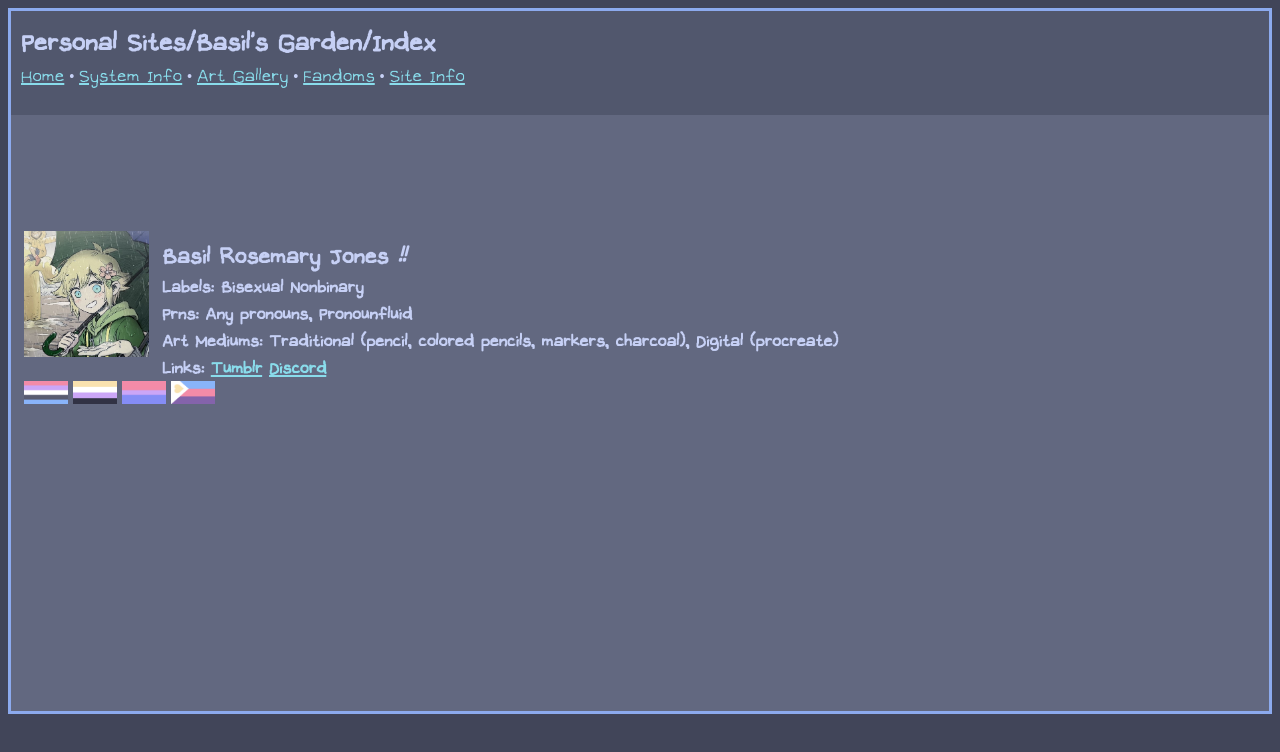
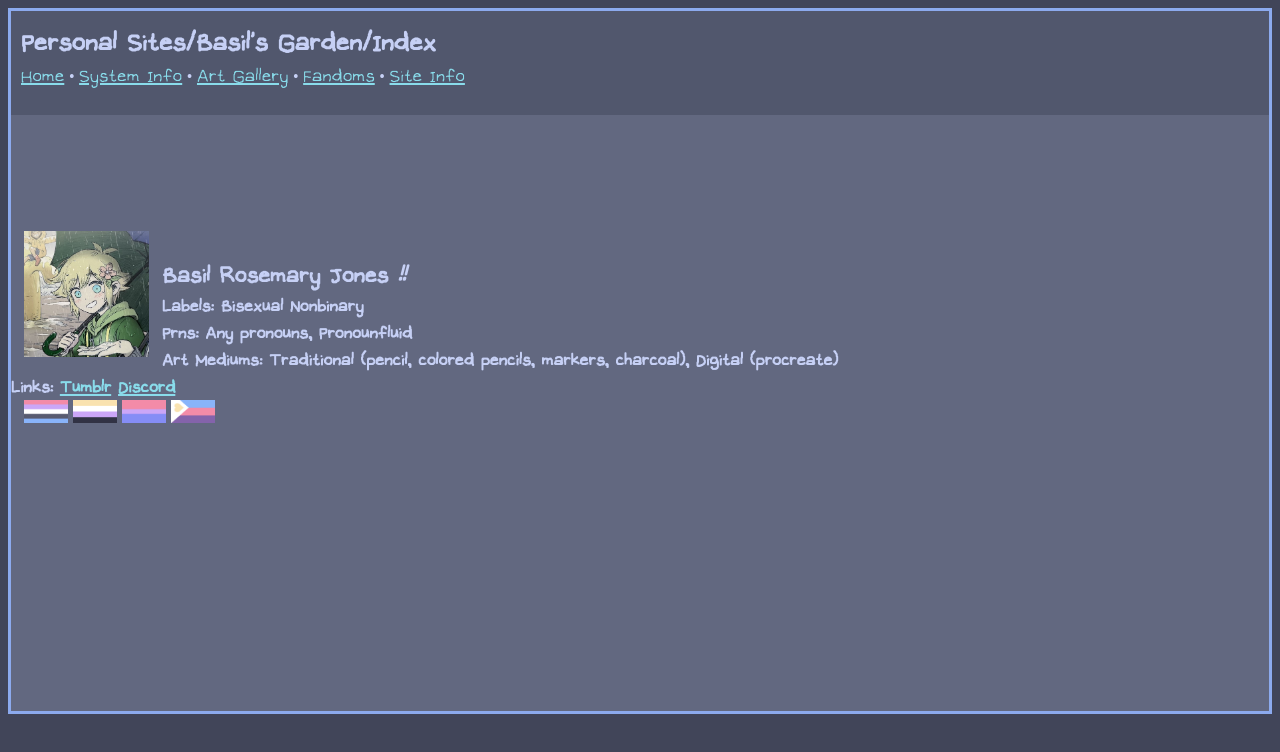
Before and after one commit to Clara81221/meowmeowmewo, a plain HTML site: page index.html in a window 1280 px wide. Drawn offline with nearby package versions, Linux system fonts and the light colour scheme.

Commit message:
aaaaaaaaaaaaaa

```diff
--- a/index.html
+++ b/index.html
@@ -95,7 +95,7 @@ function copyToClipboard(element) {
   </header>
     <main>
       <img src="./images/pfp.png" width=10% height=10% style="float:left;margin-left:1%;margin-right:1%;margin-top:7.5%">
-      <h1 style="position:relative; padding-top:8%;padding-bottom:0px;margin-bottom:0px;">Basil Rosemary Jones <i>!!</i></h1>
+      <h1 style="position:relative; padding-top:9.5%;padding-bottom:0px;margin-bottom:0px;">Basil Rosemary Jones <i>!!</i></h1>
       <h4 style="padding:0px;margin:0px;">Labels: Bisexual Nonbinary</h4>
       <h4 style="padding:0px;margin:0px;">Prns: Any pronouns, Pronounfluid</h4>
       <h4 style="padding:0px;margin:0px;">Art Mediums: Traditional (pencil, colored pencils, markers, charcoal), Digital (procreate)</h4>
```
